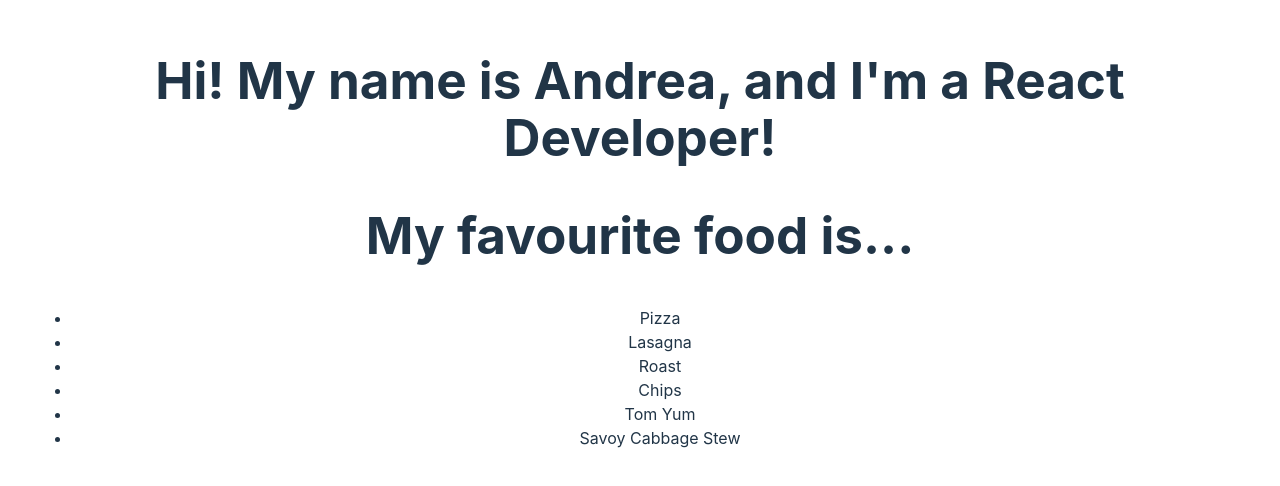
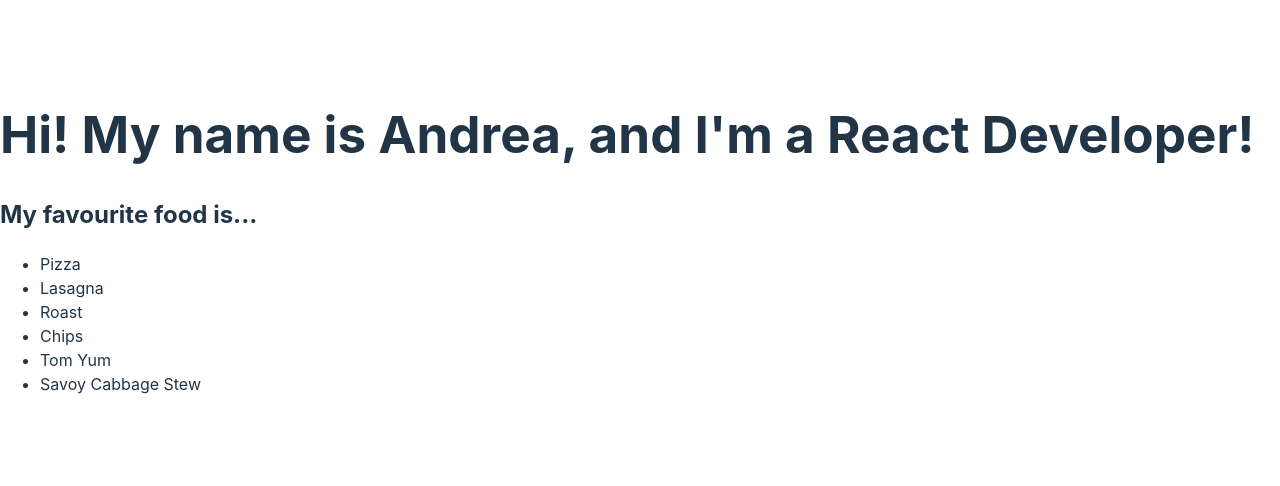
Before and after one commit to andreamaestri/codespaces-react, a React (Vite) app: page / in a window 1280 px wide. Shown: the part 158-644 px from the top of the page. Built offline with nearby package versions, Linux system fonts and the light colour scheme.

Commit message:
Rendered list of components in App.jsx

```diff
--- a/eslint.config.js
+++ b/eslint.config.js
@@ -33,6 +33,7 @@ export default [
         'warn',
         { allowConstantExport: true },
       ],
+      "react/prop-types": "off"
     },
   },
 ]
--- a/src/App.jsx
+++ b/src/App.jsx
@@ -1,35 +1,38 @@
-import { useState } from 'react'
-import reactLogo from './assets/react.svg'
-import viteLogo from '/vite.svg'
-import './App.css'
-
-function App() {
-  const [count, setCount] = useState(0)
-
-  return (
-    <>
-      <div>
-        <a href="https://vite.dev" target="_blank">
-          <img src={viteLogo} className="logo" alt="Vite logo" />
-        </a>
-        <a href="https://react.dev" target="_blank">
-          <img src={reactLogo} className="logo react" alt="React logo" />
-        </a>
-      </div>
-      <h1>Hello, world!</h1>
-      <div className="card">
-        <button onClick={() => setCount((count) => count + 1)}>
-          count is {count}
-        </button>
-        <p>
-          Edit <code>src/App.jsx</code> and save to test HMR
-        </p>
-      </div>
-      <p className="read-the-docs">
-        Click on the Vite and React logos to learn more
-      </p>
-    </>
-  )
+function ListItem(props) {
+	return <li>{props.favFood}</li>;
 }
 
-export default App
+function List(props) {
+	return (
+		<ul>
+			{props.favFoods.map((favFood) => {
+				return <ListItem key={favFood} favFood={favFood} />;
+			})}
+		</ul>
+	);
+}
+
+export default function App() {
+	const favFoods = [
+		"Pizza",
+		"Lasagna",
+		"Roast",
+		"Chips",
+		"Tom Yum",
+		"Savoy Cabbage Stew",
+	];
+	const name = "Andrea";
+	const role = "React Developer";
+
+	return (
+		<div>
+			<h1>
+				Hi! My name is {name}, and I&#039;m a {role}!
+			</h1>
+			<article>
+				<h2>My favourite food is...</h2>
+				<List favFoods={favFoods} />
+			</article>
+		</div>
+	);
+}
--- a/src/Greeting.jsx
+++ b/src/Greeting.jsx
@@ -1,4 +1,18 @@
-function FaveFood() {
+function ListItem(props) {
+	return <li>{props.favFood}</li>
+}
+
+function List(props) {
+	return (
+		<ul>
+			{props.favFoods.map((favFood) => {
+				return <ListItem key={favFood} favFood={favFood} />;
+			})}
+		</ul>
+	);
+}
+
+export default function App() {
 	const favFoods = [
 		"Pizza",
 		"Lasagna",
@@ -7,29 +21,18 @@ function FaveFood() {
 		"Tom Yum",
 		"Savoy Cabbage Stew",
 	];
-	const favFoodsList = favFoods.map((favFood) => <li key={favFood}>{favFood}</li>);
+	const name = "Andrea";
+	const role = "React Developer";
 
 	return (
 		<>
+		<title><h1>
+				Hi! My name is {name}, and I&#039;m a {role}!
+			</h1></title>
 			<article>
-				<h1>My favourite food is...</h1>
-				<ul>
-					{favFoodsList}
-				</ul>
+				<h2>My favourite food is...</h2>
+				<List favFoods={favFoods} />
 			</article>
 		</>
 	);
 }
-
-export default function Greeting() {
-	const name = "Andrea";
-	const role = "React Developer";
-	return (
-		<>
-			<h1>
-				Hi! My name is {name}, and I&#039;m a {role}!
-			</h1>
-			{FaveFood()}
-		</>
-	);
-}
--- a/src/main.jsx
+++ b/src/main.jsx
@@ -8,6 +8,6 @@ import HtmlToJsx from './HtmlToJsx.jsx';
 
 createRoot(document.getElementById('root')).render(
   <StrictMode>
-    <Greeting />
+    <App />
   </StrictMode>,
 )
```
